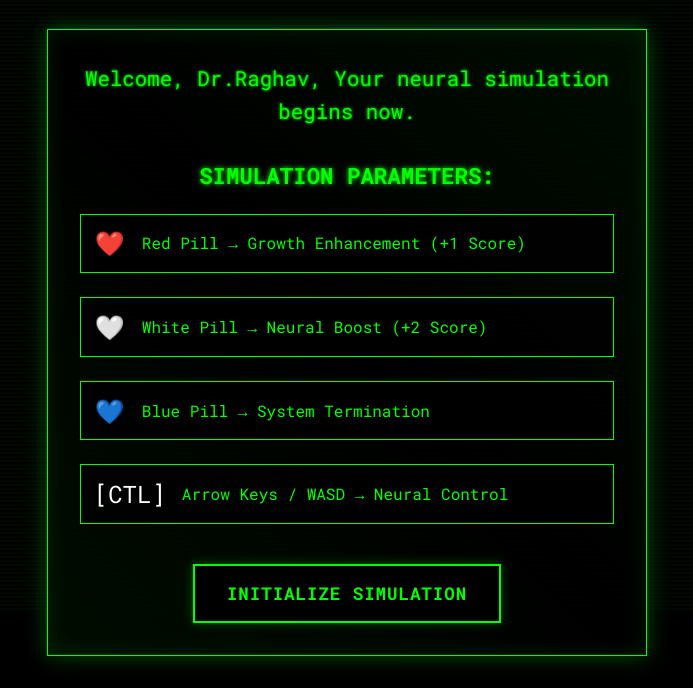
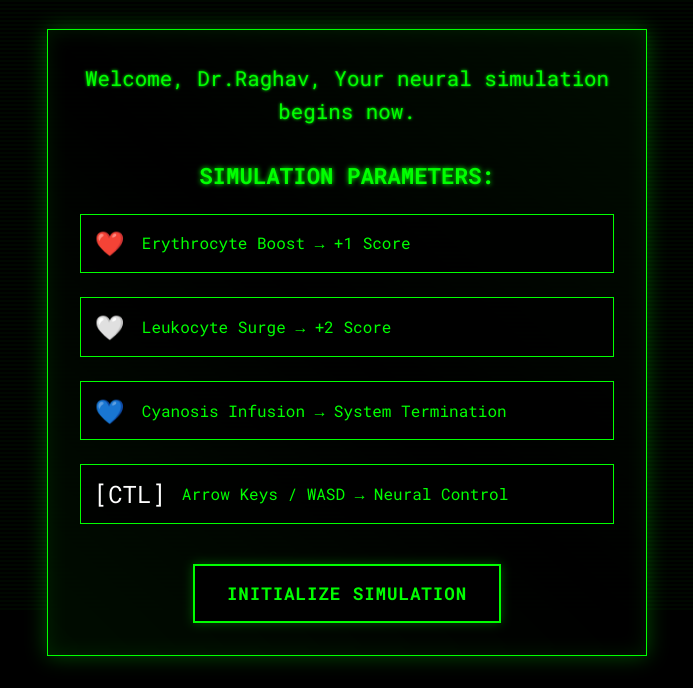
Before and after one commit to mlaasya07/retro-snake-game, a website built with Vite: page index.html in a window 1280 px wide. Shown: the part 188-876 px from the top of the page, without its empty margins (293-986 px from the left). Built offline with nearby package versions, Linux system fonts and the light colour scheme.

Commit message:
"Updated names for pills"

```diff
--- a/index.html
+++ b/index.html
@@ -26,15 +26,15 @@
           <div class="rules-grid">
             <div class="rule-item">
               <span class="pill red-pill">❤️</span>
-              <span class="rule-text">Red Pill → Growth Enhancement (+1 Score)</span>
+              <span class="rule-text">Erythrocyte Boost → +1 Score</span>
             </div>
             <div class="rule-item">
               <span class="pill white-pill">🤍</span>
-              <span class="rule-text">White Pill → Neural Boost (+2 Score)</span>
+              <span class="rule-text">Leukocyte Surge → +2 Score</span>
             </div>
             <div class="rule-item">
               <span class="pill blue-pill">💙</span>
-              <span class="rule-text">Blue Pill → System Termination</span>
+              <span class="rule-text">Cyanosis Infusion → System Termination</span>
             </div>
             <div class="rule-item">
               <span class="pill control-pill">[CTL]</span>
```
